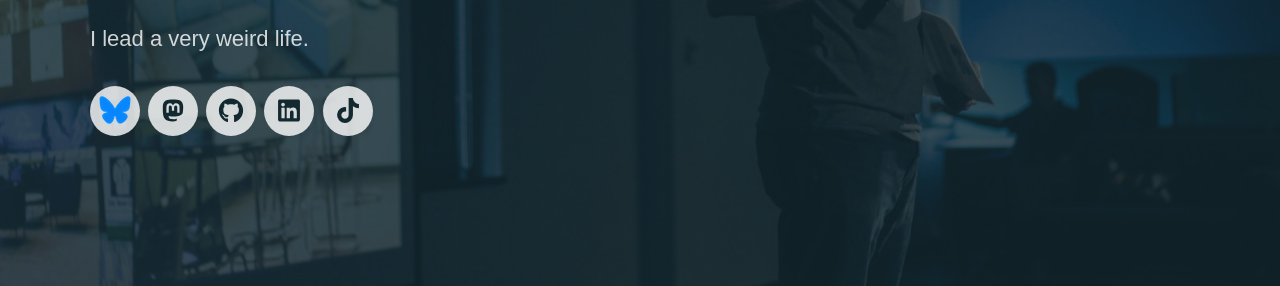
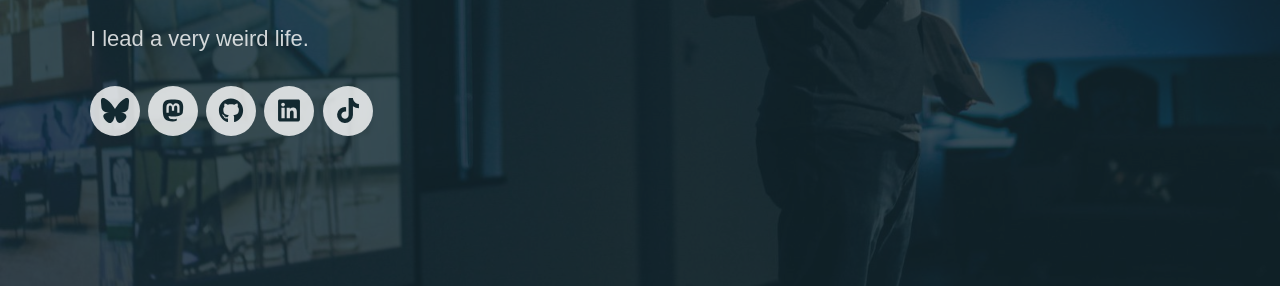
Before and after one commit to minter/wademinter-com, a Jekyll site: the page built from index.html, in a window 1280 px wide. Shown: the part 480-766 px from the top of the page. Built offline with Jekyll 4.4.1, drawn with Linux system fonts in a browser that asks for light colours; some web fonts are replaced.

Commit message:
Update FontAwesome to use real Bluesky icon

```diff
--- a/_includes/socials.html
+++ b/_includes/socials.html
@@ -4,11 +4,7 @@
 	<li class="socials__item">
 		<a href="{{ url[1] }}" target="_blank" class="socials__item__link"
 			title="{{ url[0] | remove: '_url' | replace: '-', ' ' | capitalize }}">
-			{% if url[0] == 'bluesky_url'%}
-			<img src="/images/site/bsky-icon.png" style="padding-left: 1px;">
-			{% else %}
 			<i class="fa-brands fa-{{ url[0] | replace: 'facebook', 'facebook-f' | remove: '_url' }}" aria-hidden="true"></i>
-			{% endif %}
 		</a>
 	</li>
 	{% endif %}
--- a/_layouts/default.html
+++ b/_layouts/default.html
@@ -47,9 +47,9 @@
 	<link rel="stylesheet" href="{{ '/css/style.css' | relative_url }}">
 
 	<!-- Icons -->
-	<script defer src="https://use.fontawesome.com/releases/v6.5.1/js/solid.js" crossorigin="anonymous"></script>
-	<script defer src="https://use.fontawesome.com/releases/v6.5.1/js/brands.js" crossorigin="anonymous"></script>
-	<script defer src="https://use.fontawesome.com/releases/v6.5.1/js/fontawesome.js" crossorigin="anonymous"></script>
+	<script defer src="https://use.fontawesome.com/releases/v6.5.2/js/solid.js" crossorigin="anonymous"></script>
+	<script defer src="https://use.fontawesome.com/releases/v6.5.2/js/brands.js" crossorigin="anonymous"></script>
+	<script defer src="https://use.fontawesome.com/releases/v6.5.2/js/fontawesome.js" crossorigin="anonymous"></script>
 
 	{% if site.data.settings.advanced_settings.custom_styles %}
 	<!-- Custom Styles -->
```
